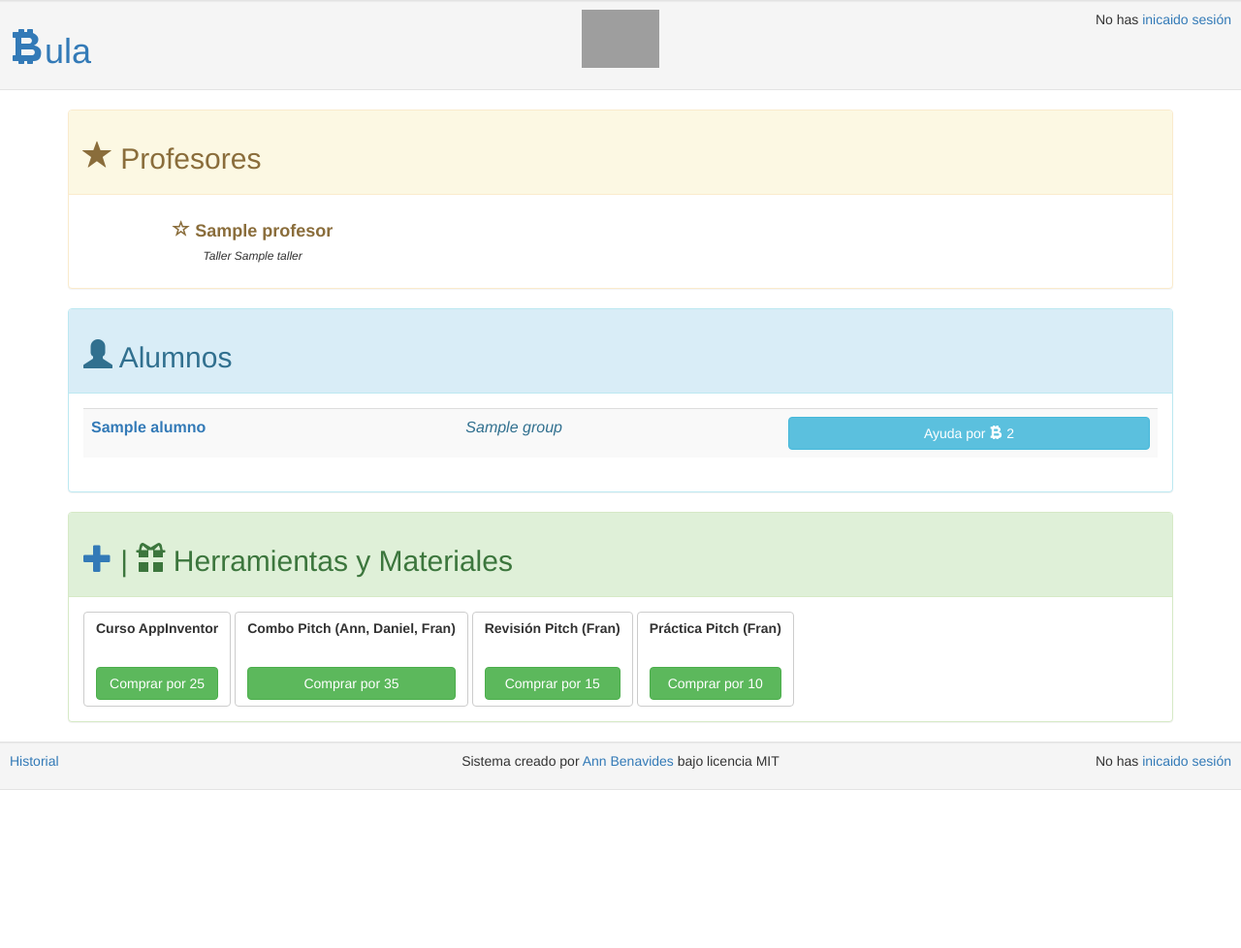
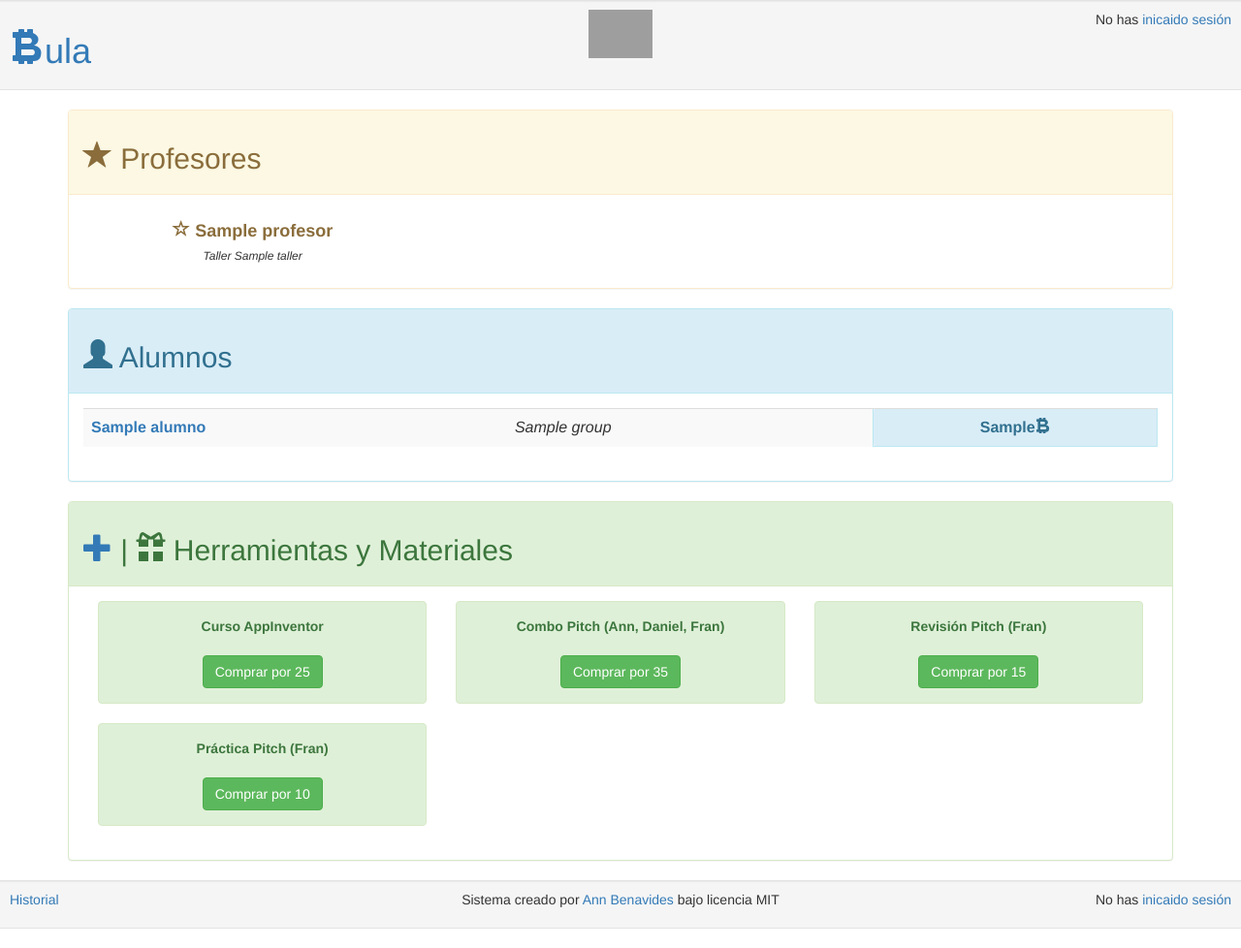
Before and after one commit to AnnBenavides/Coins, a Django app: template app/templates/app/users_list.html in a window 1280 px wide. Shown: the whole page at 97% size. Before the commit the page ends 815 px from the top, so only its background shows below. Run offline with Django 3.2, Linux system fonts and the light colour scheme; data comes from the database, SQL or seed files in the repository; both versions use the stored data as it was after the commit; the template is opened without the code that fills it: values that come from a table or form of the project are taken from there, most other values are stand-ins (such as "Sample title", 1, 10 or a date in 2020); parts of the project's set-up code (start-up, migrations or seed data) failed here and were passed over; some libraries are stand-ins or nearby versions; grey boxes are pictures that could not be loaded.

Commit message:
20190114 state

```diff
--- a/app/templates/app/base.html
+++ b/app/templates/app/base.html
@@ -13,7 +13,7 @@
             <div class="row well well-sm">
 
                 <div class="col-sm-4"><h1><a href="{% url 'home' %}"> <span class="glyphicon glyphicon-bitcoin"></span>ula</a></h1></div>
-                <div class="col-sm-4" align="center"><img src="http://www.edv.uchile.cl/wp-content/themes/Edv-Uchile/img/logoedv.png" alt="EdV" height="60"></div>
+                <div class="col-sm-4" align="center"><img src="http://www.edv.uchile.cl/wp-content/themes/Edv-Uchile/img/logoedv.png" alt="EdV" height="50"></div>
                 <div class="col-sm-4" align="right">
                     {% if user.is_authenticated %}
                       Hola {{ user.username }}!
--- a/app/templates/app/users_list.html
+++ b/app/templates/app/users_list.html
@@ -25,9 +25,9 @@
 				{% for alumno in alumnos %}
 				<tr>
 					<td><b><a href="{% url 'perfil_alumno' pk=alumno.pk %}"> {{ alumno }} </a></b></td>
-			  		<td><i class="text-info"> {{ alumno.group }} </i></td>
-			  		<td>
-			  			<a class="small text-info" href="{% url 'ayuda' pk=alumno.pk %}"><button type="button" class="btn btn-info btn-block">Ayuda por <span class="glyphicon glyphicon-bitcoin"></span> 2</button></a>
+                    <td><i>{{alumno.group}}</i></td>
+			  		<td class="alert alert-info text-center">
+			  			<b>{{alumno.coins_remain}}</b><span class="glyphicon glyphicon-bitcoin"></span>
 			  		</td>
 				</tr>
 				{% endfor %}
@@ -42,10 +42,10 @@
 	<div class="panel-body">
 		<div>
 		 	{% for bien in bienes %}
-		  		<div class="btn btn-default">
-		  			<div>
+		  		<div class="col-sm-4">
+		  			<div class="alert alert-success text-center">
 		  				<p><b>{{ bien.nombre }}</b></p><br>
-			  		<a class="small text-success" href="{% url 'bien' pk=bien.pk %}"><button type="button" class="btn btn-success btn-block">Comprar por <span class="glyphicons glyphicons-shopping-cart"></span> {{ bien.valor }}</button></a>
+			  		<a class="small text-success" href="{% url 'bien' pk=bien.pk %}"><button type="button" class="btn btn-success">Comprar por <span class="glyphicons glyphicons-shopping-cart"></span> {{ bien.valor }}</button></a>
 		  			</div>
 		  		</div>
 		  	{% endfor %}
--- a/app/views.py
+++ b/app/views.py
@@ -139,7 +139,7 @@ def cargar_coins(request):
 			carga.save()
 			nombre = "Carga a "+ str(carga.alumno)
 			carga.alumno.cargar(carga.carga)
-			h = Historial.objects.create(user=request.user, asunto='Regalo de monedas', valor=carga.carga)
+			h = Historial.objects.create(user=request.user, asunto='Regalo de monedas a'+str(carga.alumno), valor=carga.carga)
 			histo = Historial.objects.all().order_by('-id')
 			return render(request, 'app/historial.html', {'historial': histo })
 	else:
--- a/coins/settings.py
+++ b/coins/settings.py
@@ -25,7 +25,7 @@ SECRET_KEY = 'm^t@e$spc$a9+v+_#7x&fzu883u@5!&5e4%$8exzok+t^3r@f6'
 # SECURITY WARNING: don't run with debug turned on in production!
 DEBUG = True
 
-ALLOWED_HOSTS = []
+ALLOWED_HOSTS = ['haineann.pythonanywhere.com']
 
 
 # Application definition
@@ -104,3 +104,6 @@ STATIC_URL = '/static/'
 STATIC_ROOT = os.path.join(BASE_DIR,'static')
 LOGIN_REDIRECT_URL = '/'
 LOGOUT_REDIRECT_URL = '/'
+MEDIA_URL = '/media/'
+STATIC_ROOT = os.path.join(BASE_DIR, 'static')
+MEDIA_ROOT = os.path.join(BASE_DIR, 'media')
```
Also changed, not shown: db.sqlite3.
